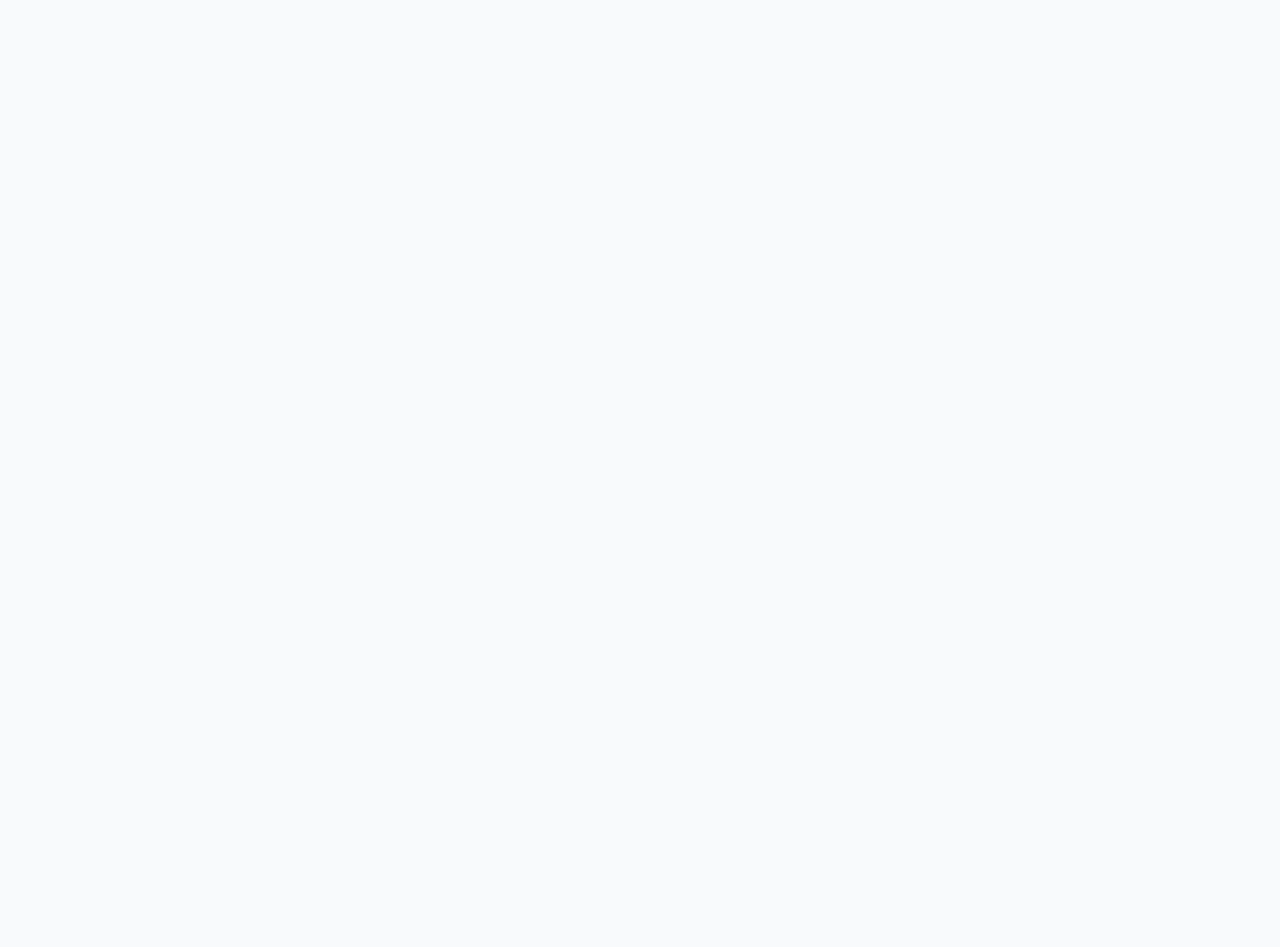
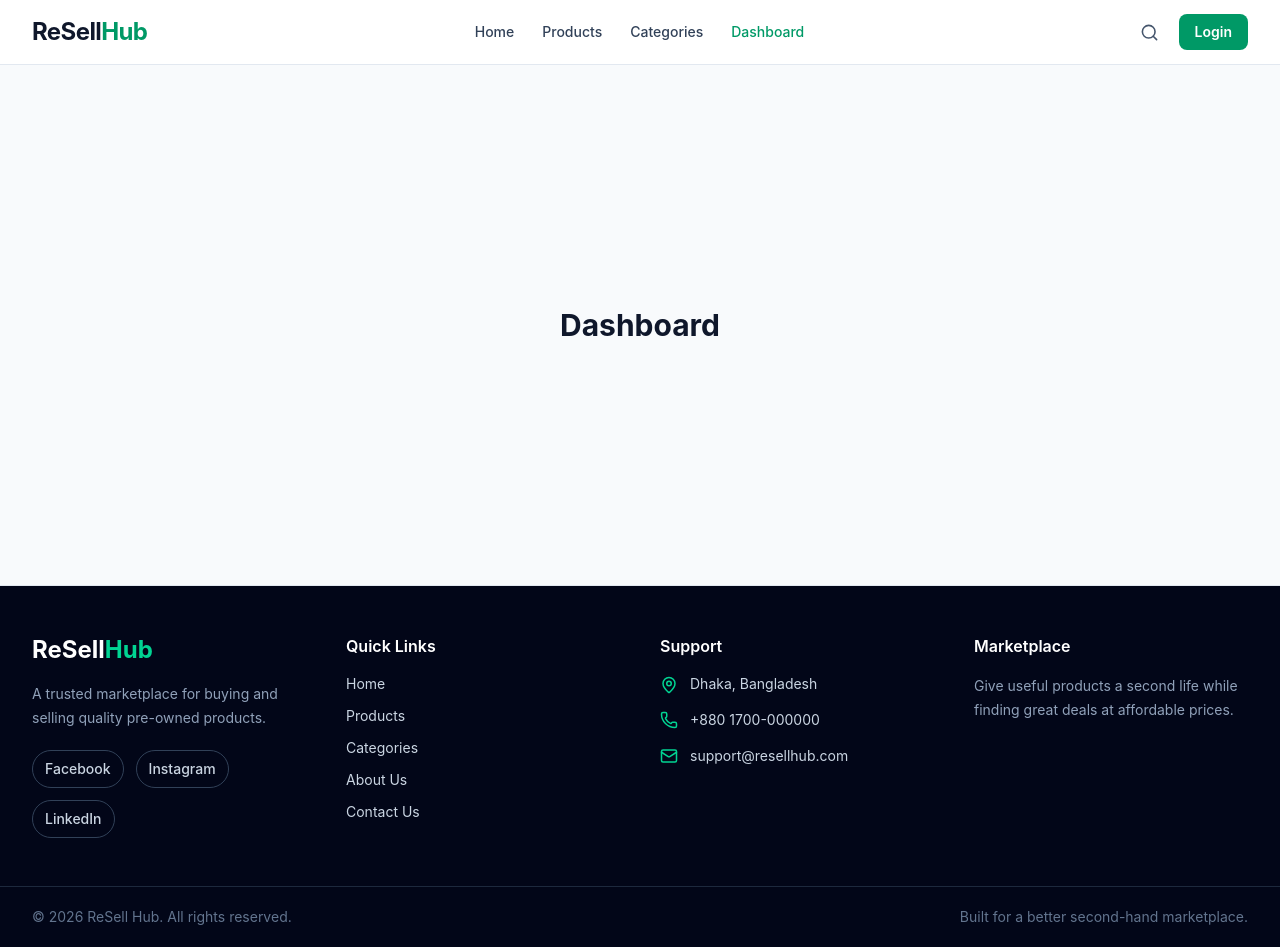
Before and after one commit to arafat-hossen-sabbir/Resell-Hub-client, a React (Vite) app: page /dashboard in a window 1280 px wide. Before the commit this address had no page. Before the commit the page ends 800 px from the top, so only its background shows below. Built offline with nearby package versions, Linux system fonts and the light colour scheme.

Commit message:
added public, auth and dashboard pages with routes

```diff
--- a/src/App.jsx
+++ b/src/App.jsx
@@ -1,6 +1,6 @@
 import { BrowserRouter, Route, Routes } from "react-router-dom";
 import MainLayout from "./layouts/MainLayout";
-
+import Dashboard from "./pages/dashboard/Dashboard";
 import Home from "./pages/public/Home";
 import Products from "./pages/public/Products";
 import ProductDetails from "./pages/public/ProductDetails";
@@ -24,6 +24,7 @@ function App() {
           <Route path="/contact" element={<Contact />} />
           <Route path="/login" element={<Login />} />
           <Route path="/register" element={<Register />} />
+          <Route path="/dashboard" element={<Dashboard />} />
         </Route>
       </Routes>
     </BrowserRouter>
--- a/src/components/Footer.jsx
+++ b/src/components/Footer.jsx
@@ -61,6 +61,9 @@ const Footer = () => {
             <Link to="/about" className="transition hover:text-emerald-400">
               About Us
             </Link>
+            <Link to="/contact" className="transition hover:text-emerald-400">
+              Contact Us
+            </Link>
           </div>
         </div>
 
--- a/src/components/Navbar.jsx
+++ b/src/components/Navbar.jsx
@@ -1,7 +1,22 @@
-import { Link } from "react-router-dom";
-import { Search, UserRound } from "lucide-react";
+import { useState } from "react";
+import { Link, NavLink } from "react-router-dom";
+import { Menu, Search, X } from "lucide-react";
 
 const Navbar = () => {
+  const [menuOpen, setMenuOpen] = useState(false);
+
+  const navItems = [
+    { name: "Home", path: "/" },
+    { name: "Products", path: "/products" },
+    { name: "Categories", path: "/categories" },
+    { name: "Dashboard", path: "/dashboard" },
+  ];
+
+  const navLinkClass = ({ isActive }) =>
+    `text-sm font-medium transition ${
+      isActive ? "text-emerald-600" : "text-slate-700 hover:text-emerald-600"
+    }`;
+
   return (
     <header className="sticky top-0 z-50 border-b border-slate-200 bg-white/95 backdrop-blur">
       <div className="mx-auto flex h-16 max-w-7xl items-center justify-between px-4 sm:px-6 lg:px-8">
@@ -13,60 +28,70 @@ const Navbar = () => {
         </Link>
 
         <nav className="hidden items-center gap-7 md:flex">
-          <Link
-            to="/"
-            className="text-sm font-medium text-slate-700 transition hover:text-emerald-600"
-          >
-            Home
-          </Link>
-
-          <Link
-            to="/products"
-            className="text-sm font-medium text-slate-700 transition hover:text-emerald-600"
-          >
-            Products
-          </Link>
-
-          <Link
-            to="/categories"
-            className="text-sm font-medium text-slate-700 transition hover:text-emerald-600"
-          >
-            Categories
-          </Link>
-
-          <Link
-            to="/dashboard"
-            className="text-sm font-medium text-slate-700 transition hover:text-emerald-600"
-          >
-            Dashboard
-          </Link>
+          {navItems.map((item) => (
+            <NavLink key={item.path} to={item.path} className={navLinkClass}>
+              {item.name}
+            </NavLink>
+          ))}
         </nav>
 
-        <div className="flex items-center gap-3">
+        <div className="hidden items-center gap-3 md:flex">
           <button
             type="button"
-            className="hidden rounded-full p-2 text-slate-600 transition hover:bg-slate-100 sm:block"
             aria-label="Search"
+            className="rounded-full p-2 text-slate-600 transition hover:bg-slate-100 hover:text-emerald-600"
           >
             <Search size={19} />
           </button>
 
           <Link
             to="/login"
-            className="hidden rounded-lg bg-emerald-600 px-4 py-2 text-sm font-semibold text-white transition hover:bg-emerald-700 sm:block"
+            className="rounded-lg bg-emerald-600 px-4 py-2 text-sm font-semibold text-white transition hover:bg-emerald-700"
           >
             Login
           </Link>
+        </div>
 
-          <button
-            type="button"
-            className="rounded-full border border-slate-200 p-2 text-slate-600 md:hidden"
-            aria-label="Profile"
-          >
-            <UserRound size={19} />
-          </button>
+        <button
+          type="button"
+          aria-label={menuOpen ? "Close menu" : "Open menu"}
+          onClick={() => setMenuOpen((current) => !current)}
+          className="rounded-lg p-2 text-slate-700 hover:bg-slate-100 md:hidden"
+        >
+          {menuOpen ? <X size={23} /> : <Menu size={23} />}
+        </button>
+      </div>
+
+      {menuOpen && (
+        <div className="border-t border-slate-200 bg-white md:hidden">
+          <nav className="mx-auto flex max-w-7xl flex-col px-4 py-4 sm:px-6">
+            {navItems.map((item) => (
+              <NavLink
+                key={item.path}
+                to={item.path}
+                onClick={() => setMenuOpen(false)}
+                className={({ isActive }) =>
+                  `rounded-lg px-3 py-3 text-sm font-medium ${
+                    isActive
+                      ? "bg-emerald-50 text-emerald-600"
+                      : "text-slate-700 hover:bg-slate-50"
+                  }`
+                }
+              >
+                {item.name}
+              </NavLink>
+            ))}
+
+            <Link
+              to="/login"
+              onClick={() => setMenuOpen(false)}
+              className="mt-2 rounded-lg bg-emerald-600 px-4 py-3 text-center text-sm font-semibold text-white"
+            >
+              Login
+            </Link>
+          </nav>
         </div>
-      </div>
+      )}
     </header>
   );
 };
--- /dev/null
+++ b/src/pages/dashboard/Dashboard.jsx
@@ -0,0 +1,9 @@
+const Dashboard = () => {
+  return (
+    <section className="mx-auto flex min-h-[65vh] max-w-7xl items-center justify-center px-4 py-16">
+      <h1 className="text-3xl font-bold text-slate-900">Dashboard</h1>
+    </section>
+  );
+};
+
+export default Dashboard;
```
